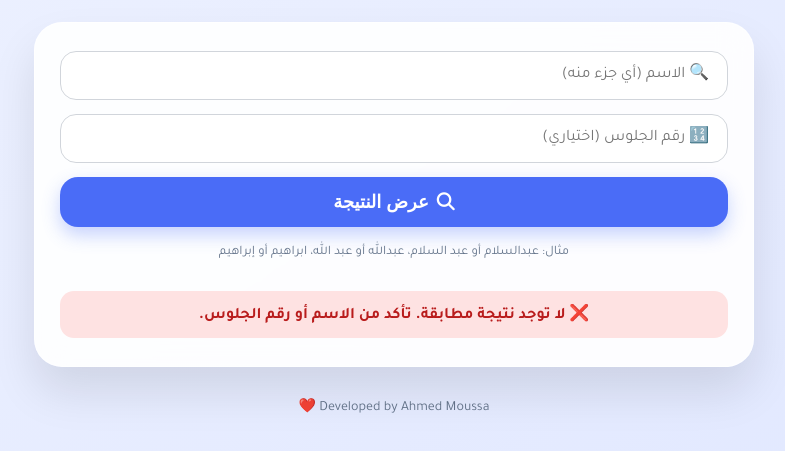
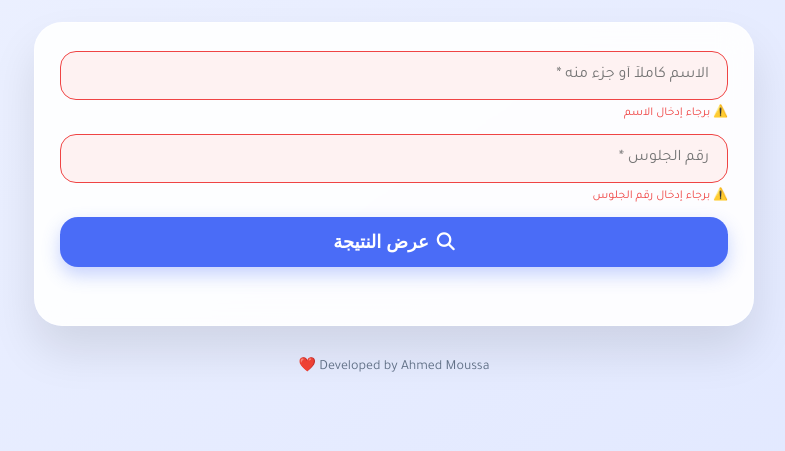
Before and after one commit to Ahmed612959/school-system-fiv, a website: page public/First-Gards.html in a window 1280 px wide. Both pictures are taken after a click on the button "عرض النتيجة". Shown: the part 203-654 px from the top of the page, without its empty margins (246-1031 px from the left). Drawn offline with Linux system fonts and the light colour scheme.

Commit message:
Enhance search input structure and validation
Refactor input fields into grouped structures and improve error handling.

```diff
--- a/public/First-Gards.html
+++ b/public/First-Gards.html
@@ -62,7 +62,10 @@
       gap: 14px;
       margin-bottom: 30px;
     }
-    .search-box input {
+    .input-group {
+      position: relative;
+    }
+    .input-group input {
       width: 100%;
       padding: 14px 18px;
       border-radius: 16px;
@@ -72,10 +75,21 @@
       transition: 0.25s;
       font-family: 'Tajawal', sans-serif;
     }
-    .search-box input:focus {
+    .input-group input:focus {
       outline: none;
       border-color: #4a6cf7;
       box-shadow: 0 0 0 4px rgba(74,108,247,0.15);
+    }
+    .input-group input.error {
+      border-color: #ef4444;
+      background: #fef2f2;
+    }
+    .error-msg {
+      color: #ef4444;
+      font-size: 12px;
+      margin-top: 4px;
+      display: none;
+      font-weight: 500;
     }
     .search-box button {
       padding: 14px 30px;
@@ -184,11 +198,9 @@
       color: #64748b;
       font-weight: 500;
     }
-    .hint {
-      font-size: 13px;
-      color: #64748b;
-      margin-top: 4px;
-      text-align: center;
+    .required-star {
+      color: #ef4444;
+      margin-left: 4px;
     }
   </style>
   <link rel="icon" type="image/png" href="/logo.png">
@@ -201,10 +213,15 @@
 
 <div class="container">
   <div class="search-box">
-    <input id="student-name" placeholder="🔍 الاسم (أي جزء منه)">
-    <input id="seat-number" placeholder="🔢 رقم الجلوس (اختياري)">
+    <div class="input-group">
+      <input id="student-name" placeholder="الاسم كاملاً أو جزء منه *" autocomplete="off">
+      <div class="error-msg" id="name-error">⚠️ برجاء إدخال الاسم</div>
+    </div>
+    <div class="input-group">
+      <input id="seat-number" placeholder="رقم الجلوس *" autocomplete="off">
+      <div class="error-msg" id="seat-error">⚠️ برجاء إدخال رقم الجلوس</div>
+    </div>
     <button onclick="searchResult()"><i class="fas fa-search"></i> عرض النتيجة</button>
-    <div class="hint">مثال: عبدالسلام أو عبد السلام، عبدالله أو عبد الله، ابراهيم أو إبراهيم</div>
   </div>
 
   <div id="result-container" style="display:none">
@@ -216,7 +233,7 @@
     <button class="share-btn" id="share-btn" onclick="shareWhatsApp()"><i class="fab fa-whatsapp"></i> مشاركة على واتساب</button>
   </div>
 
-  <p id="no-result" class="no-result">❌ لا توجد نتيجة مطابقة. تأكد من الاسم أو رقم الجلوس.</p>
+  <p id="no-result" class="no-result">❌ لا توجد نتيجة مطابقة. تأكد من الاسم ورقم الجلوس.</p>
 </div>
 
 <div class="footer">Developed by Ahmed Moussa ❤️</div>
@@ -257,16 +274,16 @@
     "الدين":"🕌"
   };
 
-  // دالة تطبيع النص للبحث المرن (تتعامل مع عبدالسلام/عبد السلام، أ/إ/ا، ة/ه)
+  // تطبيع النص للبحث المرن
   function normalizeArabic(str) {
     if (!str) return '';
     return str
-      .replace(/[أإآا]/g, 'ا')       // توحيد الألفات
-      .replace(/ة/g, 'ه')            // التاء المربوطة إلى هاء
-      .replace(/ى/g, 'ي')            // الألف المقصورة إلى ياء
-      .replace(/\s+/g, ' ')          // إزالة المسافات الزائدة
-      .replace(/(عبد)\s+(ال|اله)/g, '$1$2') // عبد السلام -> عبدالسلام
-      .replace(/(عبد)\s+(الله)/g, '$1$2')   // عبد الله -> عبدالله
+      .replace(/[أإآا]/g, 'ا')
+      .replace(/ة/g, 'ه')
+      .replace(/ى/g, 'ي')
+      .replace(/\s+/g, ' ')
+      .replace(/(عبد)\s+(ال|اله)/g, '$1$2')
+      .replace(/(عبد)\s+(الله)/g, '$1$2')
       .trim()
       .toLowerCase();
   }
@@ -278,36 +295,52 @@
   }
 
   function searchResult() {
-    const rawName = document.getElementById("student-name").value.trim();
-    const rawSeat = document.getElementById("seat-number").value.trim();
+    const nameInput = document.getElementById("student-name");
+    const seatInput = document.getElementById("seat-number");
+    const nameError = document.getElementById("name-error");
+    const seatError = document.getElementById("seat-error");
+
+    // إعادة ضبط رسائل الخطأ
+    nameError.style.display = "none";
+    seatError.style.display = "none";
+    nameInput.classList.remove("error");
+    seatInput.classList.remove("error");
+
+    const rawName = nameInput.value.trim();
+    const rawSeat = seatInput.value.trim();
+
+    let hasError = false;
+
+    // التحقق من الحقول الإجبارية
+    if (!rawName) {
+      nameError.style.display = "block";
+      nameInput.classList.add("error");
+      hasError = true;
+    }
+
+    if (!rawSeat) {
+      seatError.style.display = "block";
+      seatInput.classList.add("error");
+      hasError = true;
+    }
+
+    if (hasError) {
+      document.getElementById("result-container").style.display = "none";
+      document.getElementById("no-result").style.display = "none";
+      return;
+    }
 
     const normalizedInputName = normalizeArabic(rawName);
-    const normalizedSeat = rawSeat.trim();
+    const normalizedSeat = rawSeat;
 
     const list = document.getElementById("subjects-list");
     list.innerHTML = "";
 
-    // إذا كان كلا الحقلين فارغين
-    if (!normalizedInputName && !normalizedSeat) {
-      document.getElementById("no-result").style.display = "block";
-      document.getElementById("result-container").style.display = "none";
-      return;
-    }
-
-    // البحث باستخدام المرونة الكاملة
+    // البحث بالحقلين معاً مع المرونة
     const student = results.find(s => {
       const normalizedStudentName = normalizeArabic(s.name);
-
-      // مطابقة رقم الجلوس (إذا تم إدخاله)
-      const seatMatch = normalizedSeat ? (s.seat === normalizedSeat) : true;
-
-      // مطابقة الاسم (إذا تم إدخاله) - أي جزء من الاسم بعد التطبيع
-      let nameMatch = true;
-      if (normalizedInputName) {
-        // البحث إذا كان النص المدخل موجوداً كجزء من الاسم المطبع
-        nameMatch = normalizedStudentName.includes(normalizedInputName);
-      }
-
+      const seatMatch = (s.seat === normalizedSeat);
+      const nameMatch = normalizedStudentName.includes(normalizedInputName);
       return seatMatch && nameMatch;
     });
 
@@ -319,7 +352,6 @@
 
     document.getElementById("no-result").style.display = "none";
 
-    // عرض بيانات الطالب
     document.getElementById("student-info").innerHTML = `
       <h2 style="margin-bottom:6px;">${student.name}</h2>
       <div style="font-weight:600; color:#334155;">رقم الجلوس: ${student.seat}</div>
@@ -344,7 +376,6 @@
     document.getElementById("total").innerHTML = `<span>المجموع الكلي</span> <span>${total} / ${max}</span>`;
     document.getElementById("percent").innerHTML = `النسبة المئوية: ${percent}%`;
 
-    // حساب الترتيب
     const sorted = results.map(s => {
       let sum = 0, maxSum = 0;
       for (const sub in s.subjects) {
@@ -362,14 +393,19 @@
   }
 
   function shareWhatsApp() {
-    const rawName = document.getElementById("student-name").value.trim();
-    const rawSeat = document.getElementById("seat-number").value.trim();
+    const nameInput = document.getElementById("student-name");
+    const seatInput = document.getElementById("seat-number");
+    const rawName = nameInput.value.trim();
+    const rawSeat = seatInput.value.trim();
+
+    if (!rawName || !rawSeat) return;
+
     const normalizedInputName = normalizeArabic(rawName);
 
     const student = results.find(s => {
       const normalizedStudentName = normalizeArabic(s.name);
-      const seatMatch = rawSeat ? (s.seat === rawSeat.trim()) : true;
-      const nameMatch = normalizedInputName ? normalizedStudentName.includes(normalizedInputName) : true;
+      const seatMatch = (s.seat === rawSeat);
+      const nameMatch = normalizedStudentName.includes(normalizedInputName);
       return seatMatch && nameMatch;
     });
 
@@ -392,10 +428,20 @@
   // البحث عند الضغط على Enter
   document.getElementById("student-name").addEventListener("keypress", (e) => {
     if (e.key === "Enter") searchResult();
+  }); document.getElementById("seat-number").addEventListener("keypress", (e) => {
+    if (e.key === "Enter") searchResult();
   });
-  document.getElementById("seat-number").addEventListener("keypress", (e) => {
-    if (e.key === "Enter") searchResult();
+
+  // إخفاء رسائل الخطأ عند الكتابة
+  document.getElementById("student-name").addEventListener("input", function() {
+    document.getElementById("name-error").style.display = "none";
+    this.classList.remove("error");
+  });
+
+  document.getElementById("seat-number").addEventListener("input", function() {
+    document.getElementById("seat-error").style.display = "none";
+    this.classList.remove("error");
   });
 </script>
 </body>
-</html>
+  </html>
```
